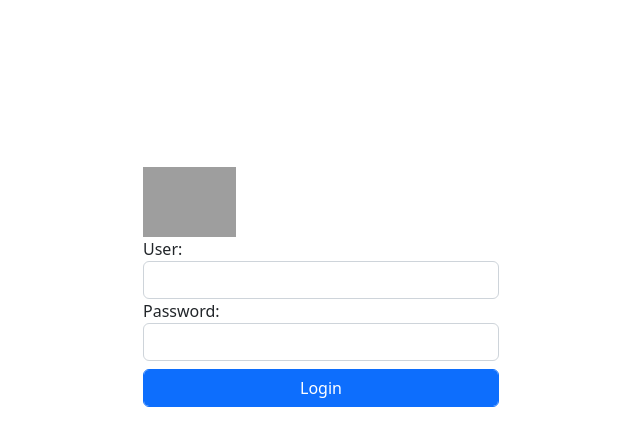
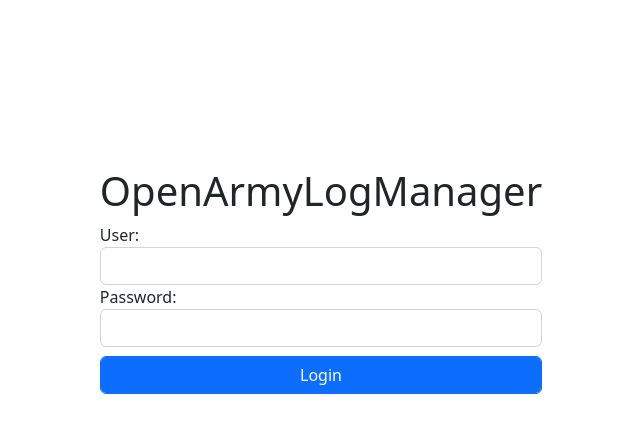
Before and after one commit to n15c/OpenArmyLogManager, a Symfony app: template templates/login/index.html.twig in a window 1280 px wide. Shown: the top 446 px of the page, without its empty margins (319-959 px from the left). Run offline with Twig, Linux system fonts and the light colour scheme; the template is opened without the code that fills it, so the values that code supplies are empty; some libraries are stand-ins or nearby versions; grey boxes are pictures that could not be loaded.

Commit message:
Change login logo

```diff
--- a/templates/login/index.html.twig
+++ b/templates/login/index.html.twig
@@ -12,7 +12,8 @@
       <div class="row" style="padding-top: 15%;">
         <div class="col"></div>
         <div class="col">
-          <img src="https://upload.wikimedia.org/wikipedia/commons/e/ec/Armee_CH_logo.svg" height="70" alt="">
+          {# <img src="https://upload.wikimedia.org/wikipedia/commons/e/ec/Armee_CH_logo.svg" height="70" alt=""> #}
+          <h1>OpenArmyLogManager</h1>
           {% if error %}
             <div style="margin-top: 2%;" class="alert alert-danger" role="alert">
               {{ error.messageKey|trans(error.messageData, 'security') }}
```
